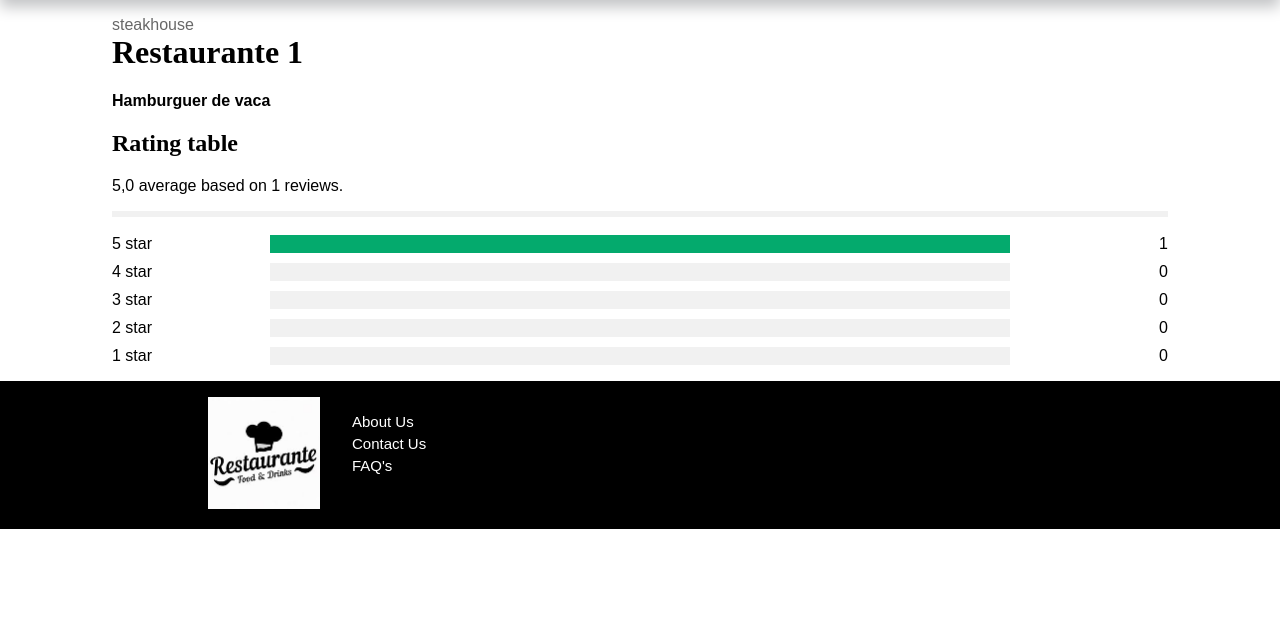
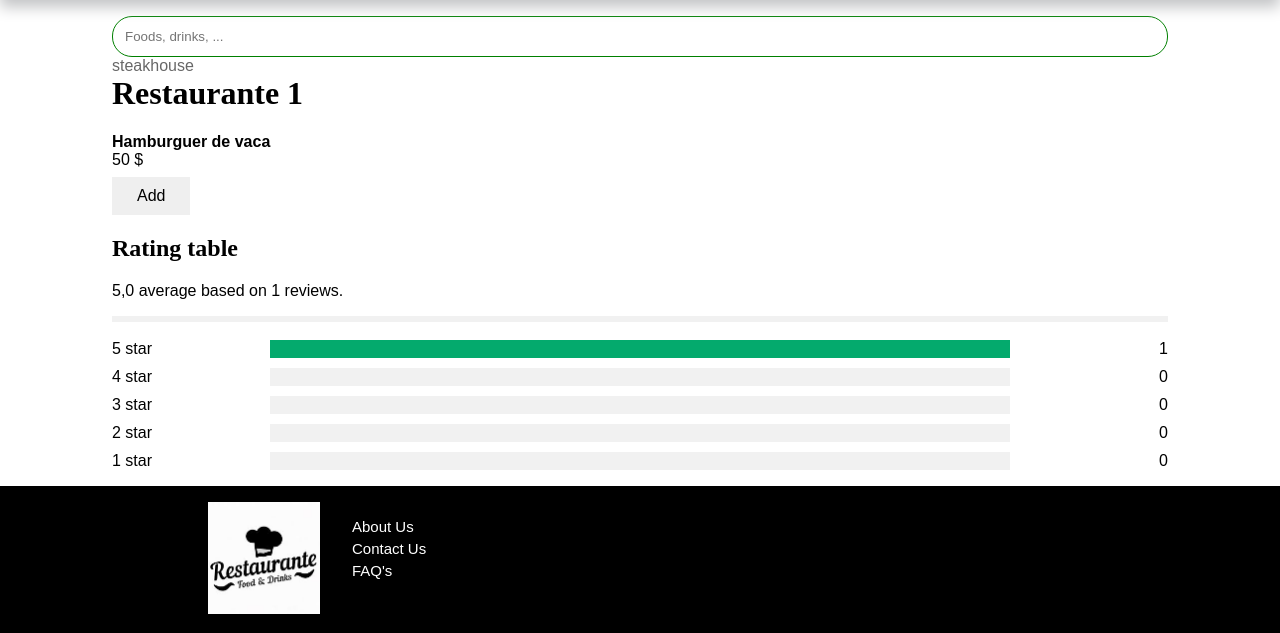
Before and after one commit to FEUP-LTW-2022/ltw-restaurant, a PHP site: page /restaurant.php?id=1 in a window 1280 px wide. Shown: the part 96-729 px from the top of the page. Run offline with PHP 8.4, Linux system fonts and the light colour scheme; data comes from the database, SQL or seed files in the repository.

Commit message:
added few things to restaurant.php

```diff
--- a/css/style.css
+++ b/css/style.css
@@ -623,6 +623,17 @@ hr#register-bar {
   color: white;
 }
 
+#button1{
+    border: none;
+    color: black;
+    padding: 10px 25px;
+    margin-top: 1vh;
+    text-align: center;
+    text-decoration: none;
+    display: inline-block;
+    font-size: 16px;
+}
+
 /* Individual bars */
 .rate-table #bar-5 {width: 0; height: 18px; background-color: #04AA6D;}
 .rate-table #bar-4{width: 0; height: 18px; background-color: #2196F3;}
--- a/restaurant.php
+++ b/restaurant.php
@@ -26,7 +26,13 @@ drawHeader();
 
 //drawDishesList($dishes);
 ?>
-
+<div>
+<form id="search-bar" action="/search-results.php" method="get">
+    <label>
+        <input type="text" name="search-bar" placeholder="Foods, drinks, ...">
+    </label>
+</form>
+</div>
 <div class="restaurant-page">
     <a id="header-category"><?= $category['name']?></a> <!-- href -> search de todos restaurantes da categoria -->
     <h1><?= $restaurant['name']?> </h1>
@@ -34,8 +40,14 @@ drawHeader();
         <?php foreach( $dishes as $dish) {?>
             <article>
                 <div id="dish-info">
-                    <div id="dish-name"><b><?=$dish['name']?> </b> </div>
+                    <div id="dish-name"> <b> <?=$dish['name']?></b> </div>
+                    <div id="dish-price"><?=$dish['price']?> $</div>
                 </div>
+                <form>
+                    <button id="button1" formaction="" formmethod="post" type="submit">
+                        Add
+                    </button>
+                </form>
             </article>
             <?php }?>
     </section>
```
